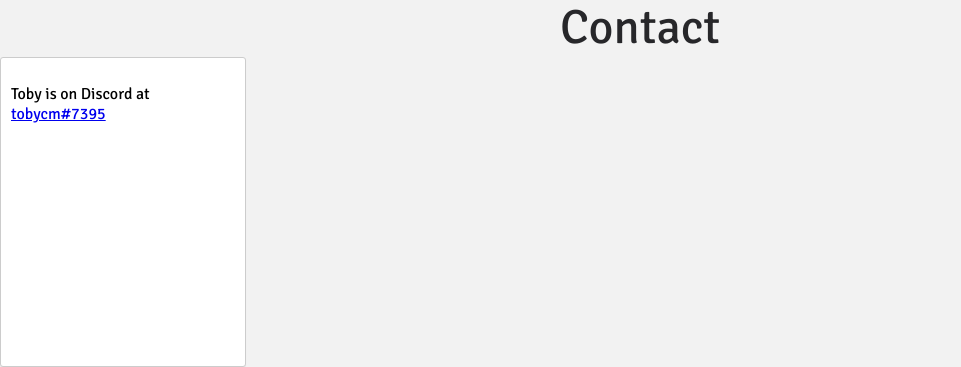
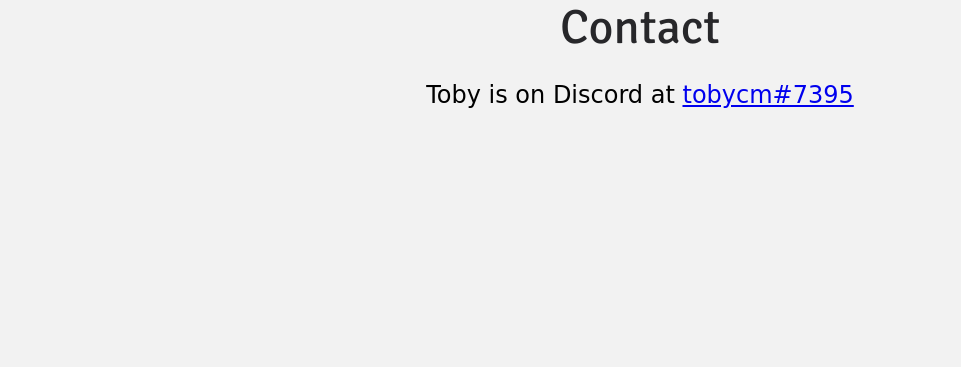
Before and after one commit to PenHigh/PenHigh.github.io, a Next.js app: page / in a window 1280 px wide. Shown: the part 1079-1446 px from the top of the page, without its empty margins (0-961 px from the left). After the commit the page ends 1212 px from the top, so only its background shows below. Built offline with nearby package versions, Linux system fonts and the light colour scheme.

Commit message:
quick fix because I don't know how to do frontend web development properly and someone dragged me into doing this and I will have a lot of quick fix in the future thx for reading this lmao

```diff
--- a/src/components/home/Contact/Contact.module.css
+++ b/src/components/home/Contact/Contact.module.css
@@ -1,35 +1,5 @@
-.member {
-  background: #fff;
-  border: 1px solid #ccc;
-  border-radius: 3px;
-  box-shadow: 0 1px 1px rgba(0,0,0,.05);
-  display: block;
-  padding: 10px;
-  position: relative;
-  width: 14rem;
-  height: 18rem;
+.contact {
+  font-family: Comic Sans MS;
+  font-size: 1.5rem;
+  text-align: center;
 }
-
-.image {
-  border-radius: 50%;
-  display: block;
-  width: 12rem;
-  height: 12rem;
-  margin: 0.5rem auto;
-}
-
-.name {
-  color: #333;
-  display: block;
-  font-size: 16px;
-  font-weight: bold;
-  margin: 0.5rem auto;
-}
-
-.bio {
-  color: #666;
-  display: block;
-  font-size: 14px;
-  margin: 0.5rem auto;
-  margin-bottom: 0rem;
-}
--- a/src/components/home/Contact/Contact.tsx
+++ b/src/components/home/Contact/Contact.tsx
@@ -3,9 +3,7 @@
 import styles from './Contact.module.css';
 
 const Contact = () => (
-  <div
-    className={styles.member}
-  >
+  <div className={styles.contact}>
     <p>
       Toby is on Discord at
       {' '}
```
